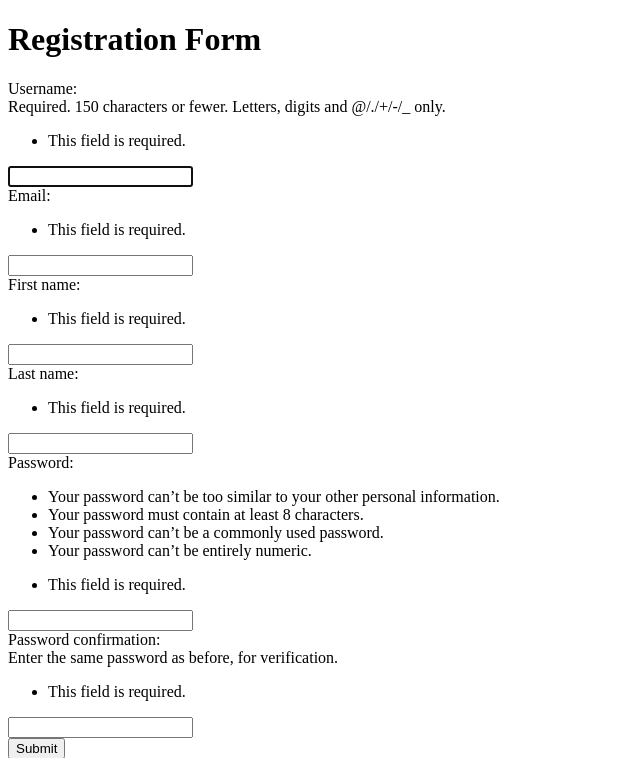
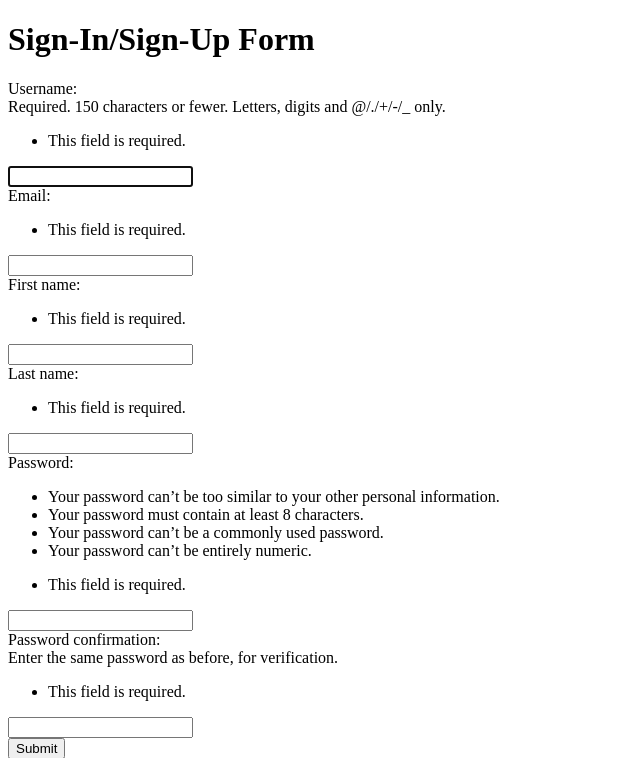
Before and after one commit to SalmaKHD/Django-Snippets, a Django app: page /accounts/register in a window 1280 px wide. Shown: the top 758 px of the page, without its empty margins (0-640 px from the left). Run offline with Django 5.2, Linux system fonts and the light colour scheme; parts of the project's set-up code (start-up, migrations or seed data) failed here and were passed over.

Commit message:
refactor

```diff
--- a/accounts/templates/accounts/register.html
+++ b/accounts/templates/accounts/register.html
@@ -6,7 +6,7 @@
     <title>Registration</title>
 </head>
 <body>
-    <h1>Registration Form</h1>
+    <h1>Sign-In/Sign-Up Form</h1>
     <form action = "" method="POST">
         {% csrf_token %}
             {{form}}
```
Also changed, not shown: README.md (added).
